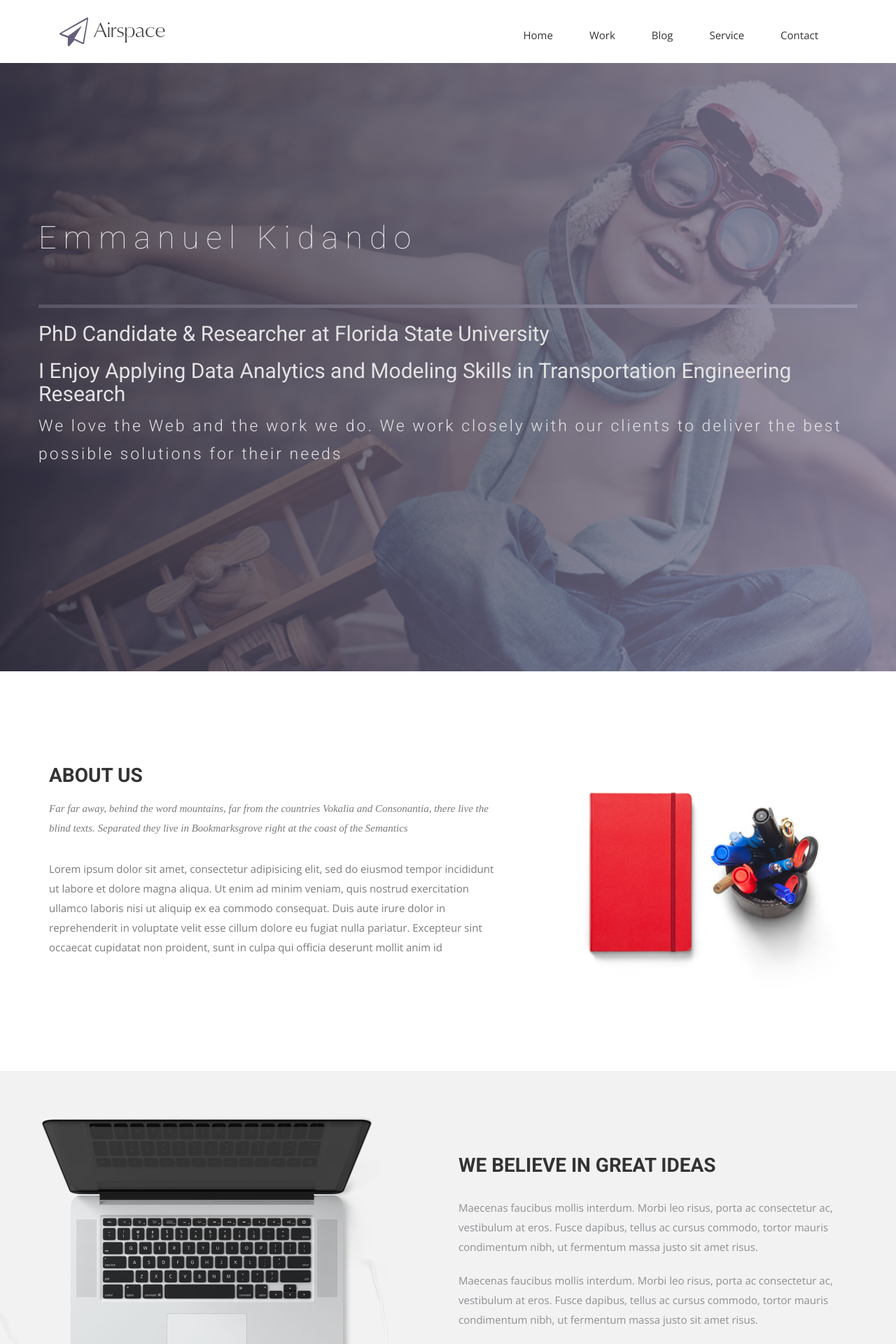
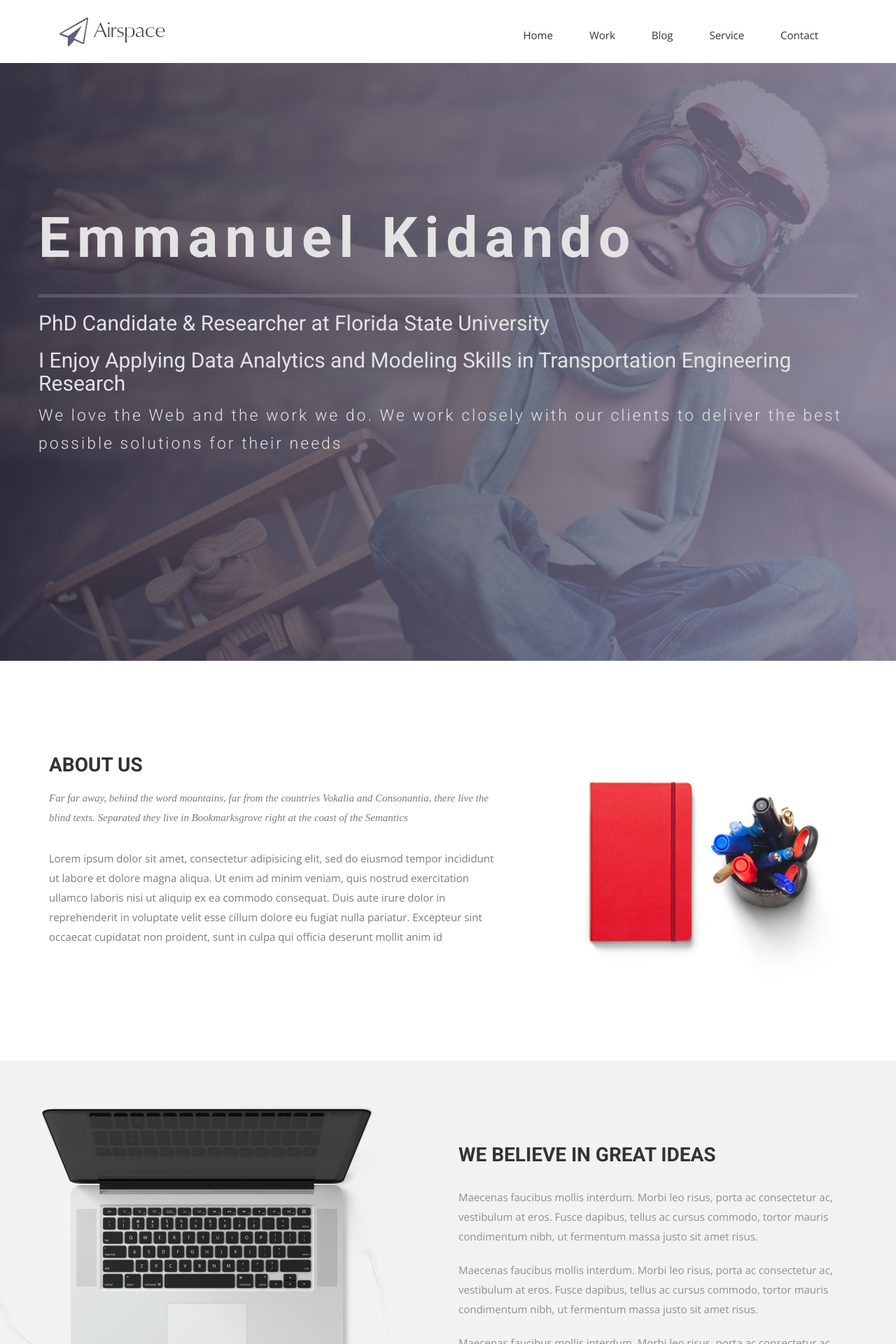
Before and after one commit to ekidando/Emma, a Jekyll site: the page built from index.html, in a window 1280 px wide. Shown: the top 1920 px of the page at 70% size. Built offline with Jekyll 4.4.1, drawn with Linux system fonts in a browser that asks for light colours; nearby versions of some CDN libraries; some web fonts are replaced.

Commit message:
Update airspace.css

```diff
--- a/css/airspace.css
+++ b/css/airspace.css
@@ -121,12 +121,19 @@ font header .navbar-default .navbar-nav li a:hover {
 }
 #slider .block h1 {
   font-family: 'Roboto', sans-serif;
-  font-weight: 100;
-  font-size: 45px;
+  font-weight: 300;
+  font-size: 80px;
   line-height: 60px;
   letter-spacing: 10px;
-  padding-bottom: 45px;
+  padding-bottom: 30px;
+  font-weight: bold;
 }
+#slider .block h3 {
+  font-size: 30px;
+  font-weight: 400;
+  padding-bottom: 20px;
+  letter-spacing: 10px;
+  }
 #slider .block p {
   font-size: 23px;
   line-height: 40px;
```
